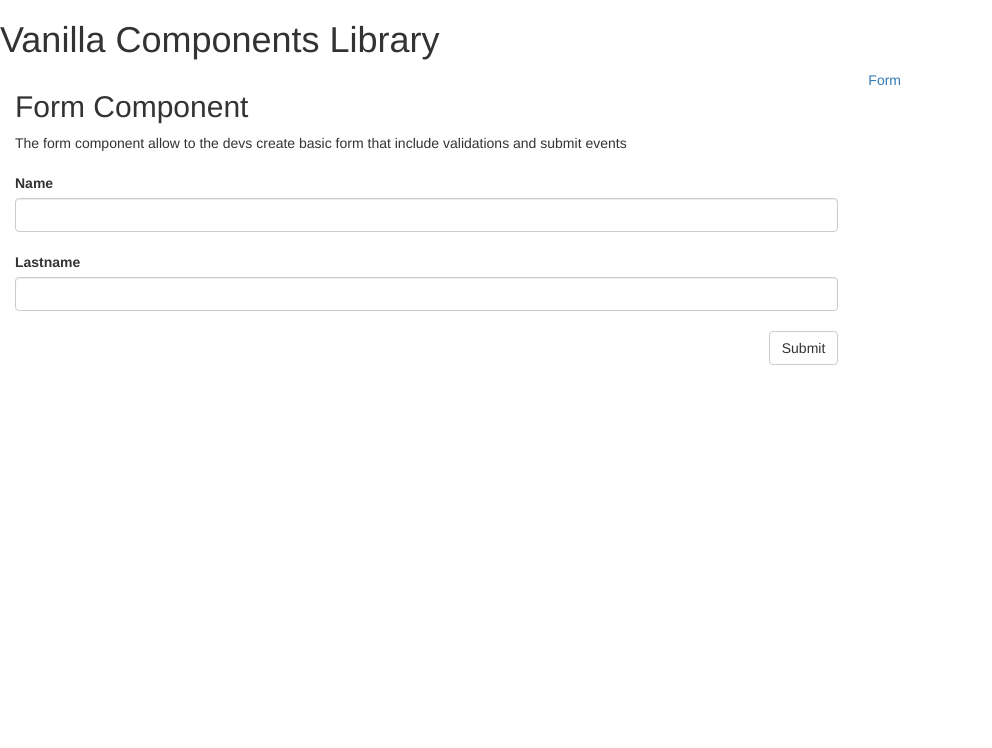
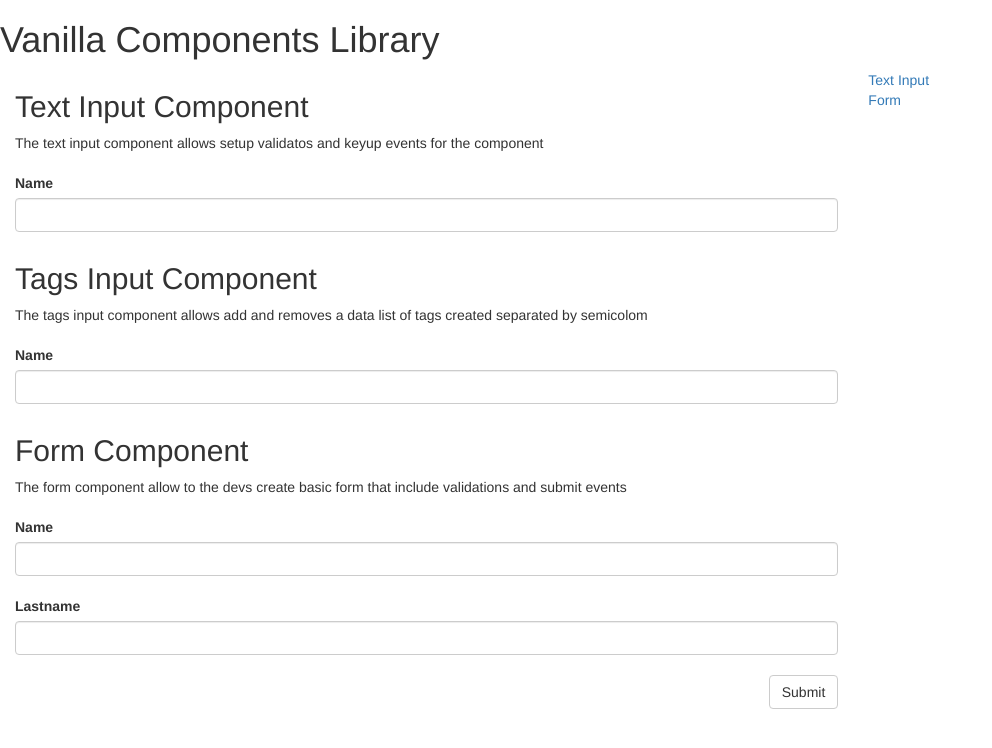
Before and after one commit to Millertaker/vanilla-components, a website built with webpack: page docs/index.html in a window 1280 px wide. Shown: the whole page, without its empty margins (0-992 px from the left). Built offline with nearby package versions, Linux system fonts and the light colour scheme.

Commit message:
Add Tags selector input into the documentation

```diff
--- a/docs/css/docs.css
+++ b/docs/css/docs.css
@@ -1,3 +1,12 @@
 .navigation-links{
   display: fixed;
 }
+
+.docs-main-menu{
+
+}
+
+.docs-main-menu .item{
+  width: 100%;
+  display: block;
+}
--- a/docs/index.html
+++ b/docs/index.html
@@ -17,6 +17,32 @@
   </header>
   <main>
     <div class="docs-content col-lg-8 col-md-8 col-sm-12 col-xs-12">
+
+      <div id="text-input" class="component-doc">
+        <h2>Text Input Component</h2>
+        <p>The text input component allows setup validatos and keyup events for the component</p>
+        <div class="functional-example">
+          <form class="example-form-component-js form-component form-component-js" ajax-enabled="true" ajax-url="mocks/simpleFormRequest.json" action="/q" method="get">
+            <div class="form-component__form-row">
+              <label class="col-lg-4 col-md-4 col-sm-12 col-xs-12">Name</label>
+              <input class="form-control text-input-component text-input-component-js" required-type="email" required-field="true" type="text" name="name">
+            </div>
+          </form>
+        </div>
+      </div>
+
+      <div id="tags-input" class="component-doc">
+        <h2>Tags Input Component</h2>
+        <p>The tags input component allows add and removes a data list of tags created separated by semicolom</p>
+        <div class="functional-example">
+          <form class="example-form-component-js form-component form-component-js" ajax-enabled="true" ajax-url="mocks/simpleFormRequest.json" action="/q" method="get">
+            <div class="form-component__form-row">
+              <label class="col-lg-4 col-md-4 col-sm-12 col-xs-12">Name</label>
+              <input class="form-control text-input-component text-input-component-js" required-type="email" required-field="true" type="text" name="name">
+            </div>
+          </form>
+        </div>
+      </div>
 
       <div id="form" class="component-doc">
         <h2>Form Component</h2>
@@ -40,8 +66,9 @@
     </div>
 
     <div class="navigation-links col-lg-4 col-md-4 hidden-xs hidden-sm">
-      <nav>
-        <a href="#form">Form</a>
+      <nav class="docs-main-menu">
+        <a class="item" href="#text-input">Text Input</a>
+        <a class="item" href="#form">Form</a>
       </nav>
     </div>
   </main>
--- a/src/docs/index.js
+++ b/src/docs/index.js
@@ -15,6 +15,4 @@ import {TextInput} from './../../build/webcomponents';
   let myFormNameField = TextInput({ 'selector': 'text-input-component-js', 'document': d });
   myFormNameField.setupKeyUpListener();
 
-  console.log(myFormNameField.element);
-
 })(document)
--- a/src/js/forms/tagsInput.js
+++ b/src/js/forms/tagsInput.js
@@ -1,6 +1,8 @@
 import Input from './input';
 
 const tagsInput = function(config){
+  console.log('hola');
+
   return Object.assign({},
     Input(config);
   )
```
